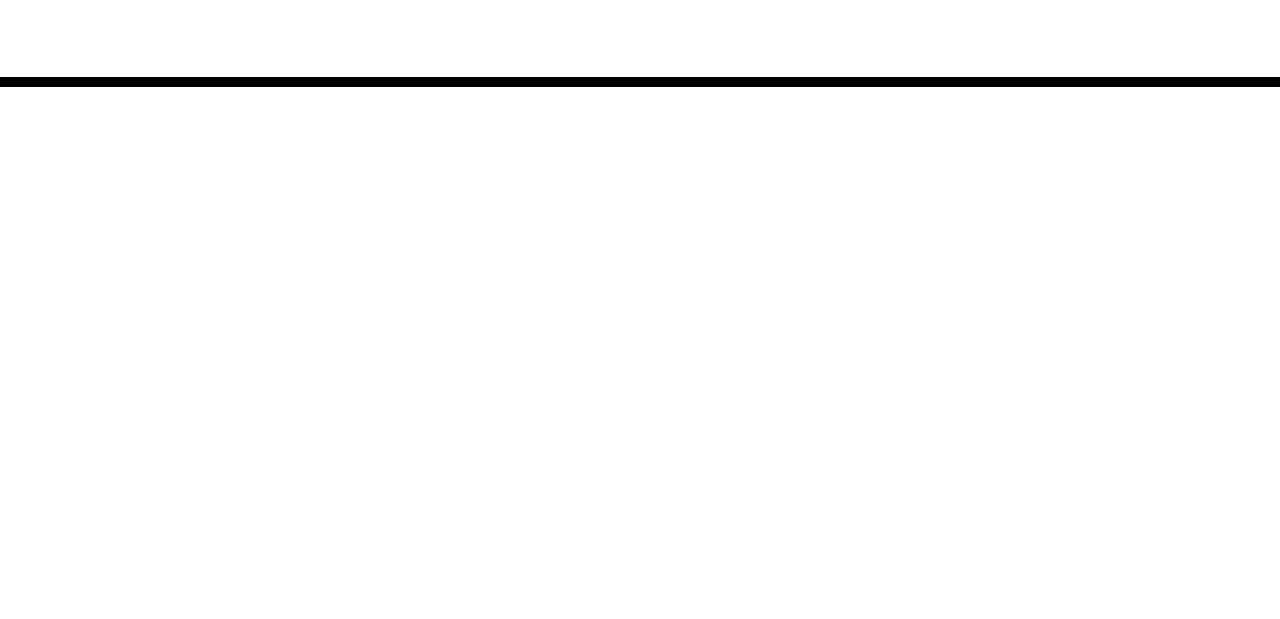
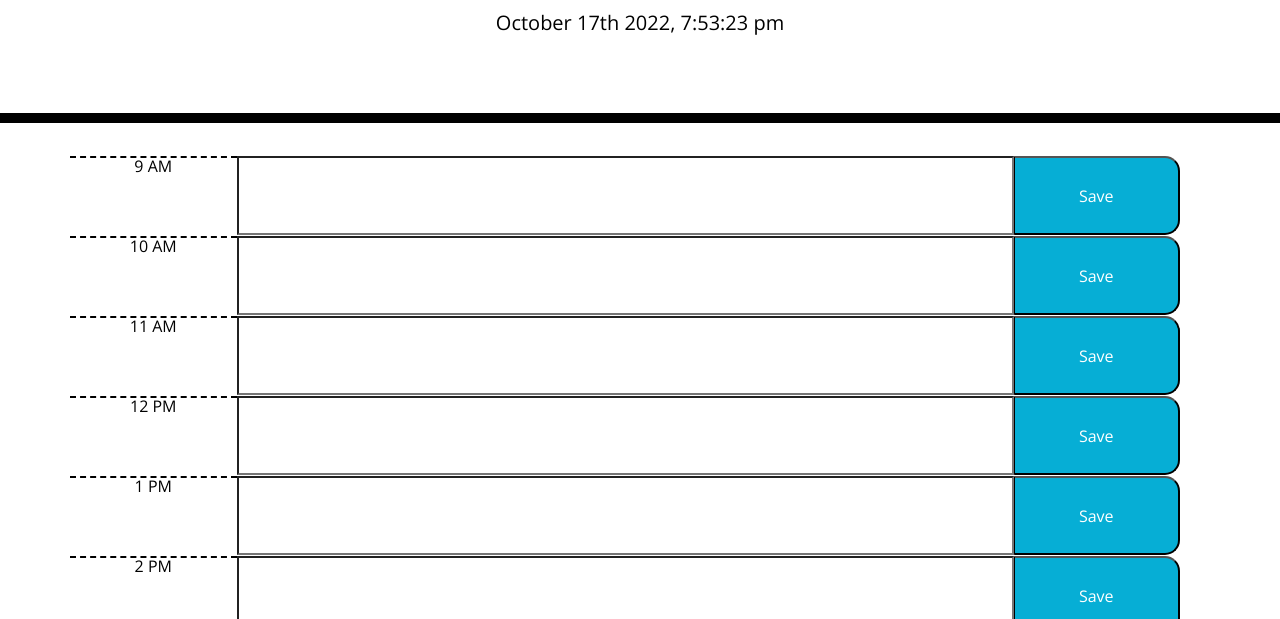
Before and after one commit to Sephadeus/M5Challenge, a plain HTML site: page flying-carrots/Develop/index.html in a window 1280 px wide. Shown: the part 181-800 px from the top of the page. Drawn offline with nearby package versions, Linux system fonts and the light colour scheme.

Commit message:
modified timeTracker function, as well as initialized the milTimes variable so that the timeTracker has an accurate way to compare time values

```diff
--- a/flying-carrots/Develop/assets/script.js
+++ b/flying-carrots/Develop/assets/script.js
@@ -0,0 +1,140 @@
+var containerEl = document.querySelector(".container");
+
+
+function update() {
+    $('#currentDay').html(moment().format('MMMM Do YYYY, h:mm:ss a'));
+}
+setInterval(update, 1000);
+
+
+
+
+var containerElement = $('div');
+    containerElement.css('width', '100%')
+    containerElement.addClass('description')
+var times = [9, 10, 11, 12, 1, 2, 3, 4, 5];
+var milTimes = [9, 10, 11, 12, 13, 14, 15, 16, 17];
+console.log(times)
+
+//Object for military time value
+/*const milTimes = {
+           9: 9,
+           10: 10,
+           11: 11,
+           12: 12,
+           1: 13,
+           2: 14,
+           3: 15,
+           4: 16,
+           5: 17
+                };
+
+var regHours = Object.keys(milTimes);
+    console.log(regHours);
+
+var milHours = Object.values(milTimes);
+
+    console.log(milHours);
+
+    console.log(Object.keys(milTimes));*/
+
+//  Add a div for each work day hour
+
+
+for (var i = 0; i < times.length; i++) {
+
+        // Time Block Div
+    var timeBlockElement = $('<div>');
+    timeBlockElement.addClass('row time-block');
+    timeBlockElement.attr('id', milTimes[i]);
+    console.log(timeBlockElement["id"])
+        // Hour
+    var timeHour = $('<p>');
+        timeHour.addClass('hour')
+
+        if (milTimes[i] >= 9 && milTimes[i] < 12){
+        timeHour.text(times[i] + " AM")
+        } else {
+            timeHour.text(times[i] + " PM")
+        }
+        // Event
+    var inputSchedule = $('<input>');
+        inputSchedule.attr('text')
+        inputSchedule.addClass('textarea');
+        inputSchedule.attr('data-number', times[i])
+        inputSchedule.css('width', '70%');
+
+
+        // inputSchedule.addId('hours').foreach('')
+    var myTasks = [];
+        // Save Button
+    var saveButton = $('<button>');
+        saveButton.addClass('saveBtn saveBtn i:hover textarea');
+        saveButton.text('Save')
+
+        saveButton.on("click", function(event) {
+            event.preventDefault();
+
+            var text = $(this).siblings('.textarea').val();
+
+            var time = $(this).siblings('.hour').text().trim();
+
+            var block = {
+                timeAt: time,
+                taskName: text
+            }
+
+            console.log(block);
+            myTasks.push(block);
+            console.log(myTasks);
+
+            localStorage.setItem("block", JSON.stringify(myTasks));
+        });
+
+
+        // Appending
+    containerElement.append(timeBlockElement)
+    timeBlockElement.append(timeHour)
+    timeBlockElement.append(inputSchedule)
+    timeBlockElement.append(saveButton)
+}
+
+
+function timeTracker() {
+
+    var currentHour = moment().hour();
+
+    console.log(currentHour);
+    let allElems = [];
+        for (let i = 0; i < milTimes.length; i++) {
+        var hourTime = milTimes[i];
+        var elem = $(hourTime);
+
+        allElems.push(elem)
+console.log(allElems);
+        console.log(hourTime);
+
+        console.log($(".row"));
+        // Add class based on current time
+        if (hourTime < currentHour ) {
+            elem.removeClass("future");
+            elem.removeClass("present");
+            elem.addClass("past");
+            console.log(hourTime);
+
+        } else if (hourTime == currentHour) {
+            elem.removeClass("future");
+            elem.removeClass("past");
+            elem.addClass("present");
+            console.log(hourTime);
+        } else {
+            elem.removeClass("past");
+            elem.removeClass("present");
+            elem.addClass("future");
+            console.log(hourTime);
+        }
+    };
+}
+
+
+timeTracker();
--- a/flying-carrots/Develop/assets/style.css
+++ b/flying-carrots/Develop/assets/style.css
@@ -21,29 +21,41 @@ textarea{
   border-bottom: 10px solid black;
 }
 
+.container {
+  display: flex;
+  flex-direction: column;
+  align-items: stretch;
+}
+
 .description{
   white-space: pre-wrap;
+
 }
 
 .time-block{
+  display: flex;
   text-align: center;
   border-radius: 15px;
+  background-color: transparent;
 }
 
 .row {
+  width: 100%;
   white-space: pre-wrap;
   height: 80px;
-  border-top: 1px solid white;;
+  border-top: 1px solid white;
+  background-color: transparent;
 }
 
 .hour {
-  background-color: #ffffff;
+  width: 15%;
+  background-color: transparent;
   color: #000000;
-  border-top: 1px dashed #000000;
+  border-top: 2px dashed #000000;
 }
 
 .past {
-  background-color: #d3d3d3;
+  background-color: #9d9b9b;
   color: white;
 }
 
@@ -58,6 +70,9 @@ textarea{
 }
 
 .saveBtn {
+  display: block;
+  align-self: stretch;
+  width: 15%;
   border-left: 1px solid black;
   border-top-right-radius: 15px;
   border-bottom-right-radius: 15px;
@@ -69,3 +84,7 @@ textarea{
   font-size: 20px;
   transition: all .3s ease-in-out;
 }
+
+input {
+  background-color: transparent;
+}
--- a/flying-carrots/Develop/index.html
+++ b/flying-carrots/Develop/index.html
@@ -30,8 +30,10 @@
     </header>
     <div class="container">
       <!-- Timeblocks go here -->
+
     </div>
 
+    <script src="./assets/script.js" type="module"></script>
     <script src="https://code.jquery.com/jquery-3.4.1.min.js"></script>
     <script src="https://cdnjs.cloudflare.com/ajax/libs/moment.js/2.24.0/moment.min.js"></script>
   </body>
```
